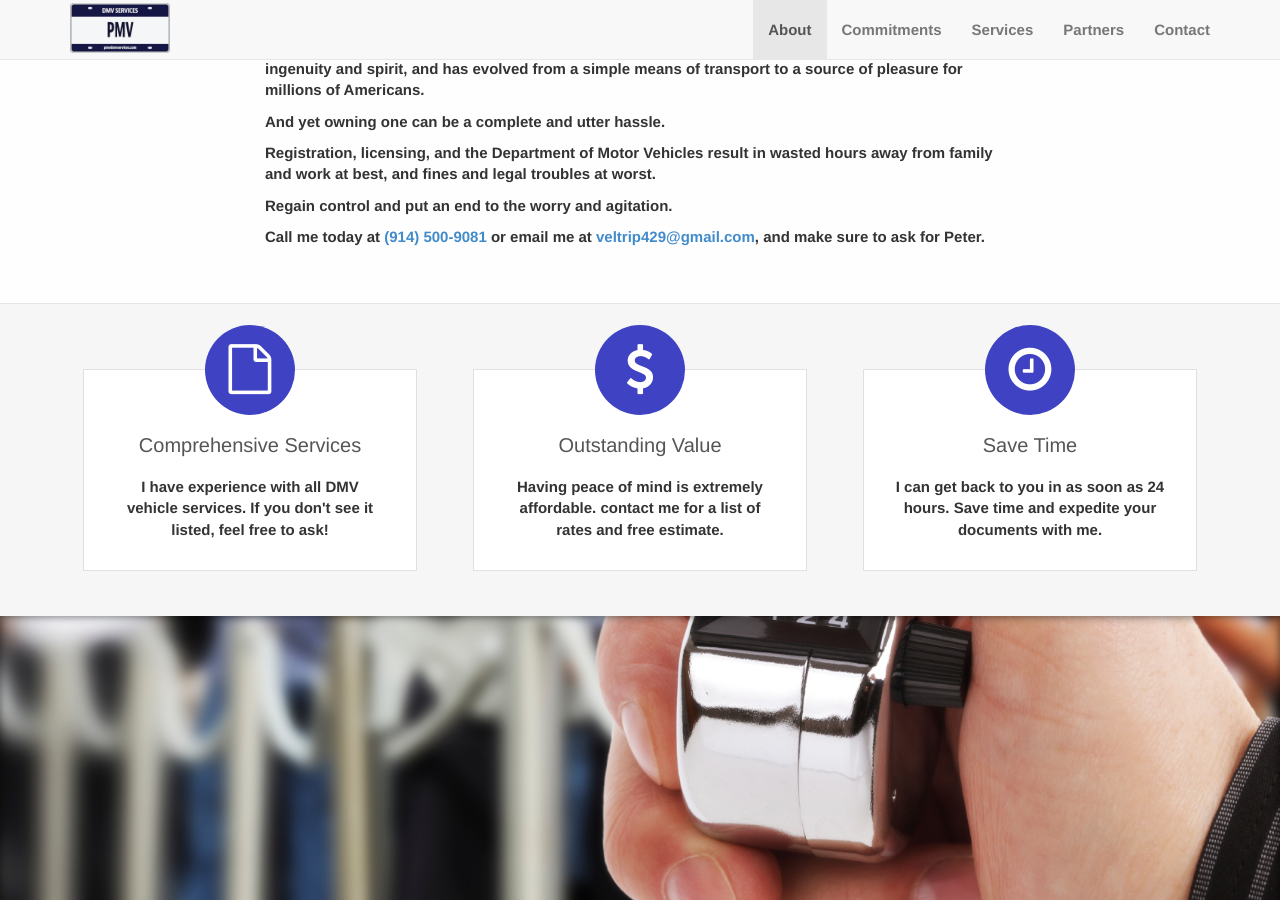
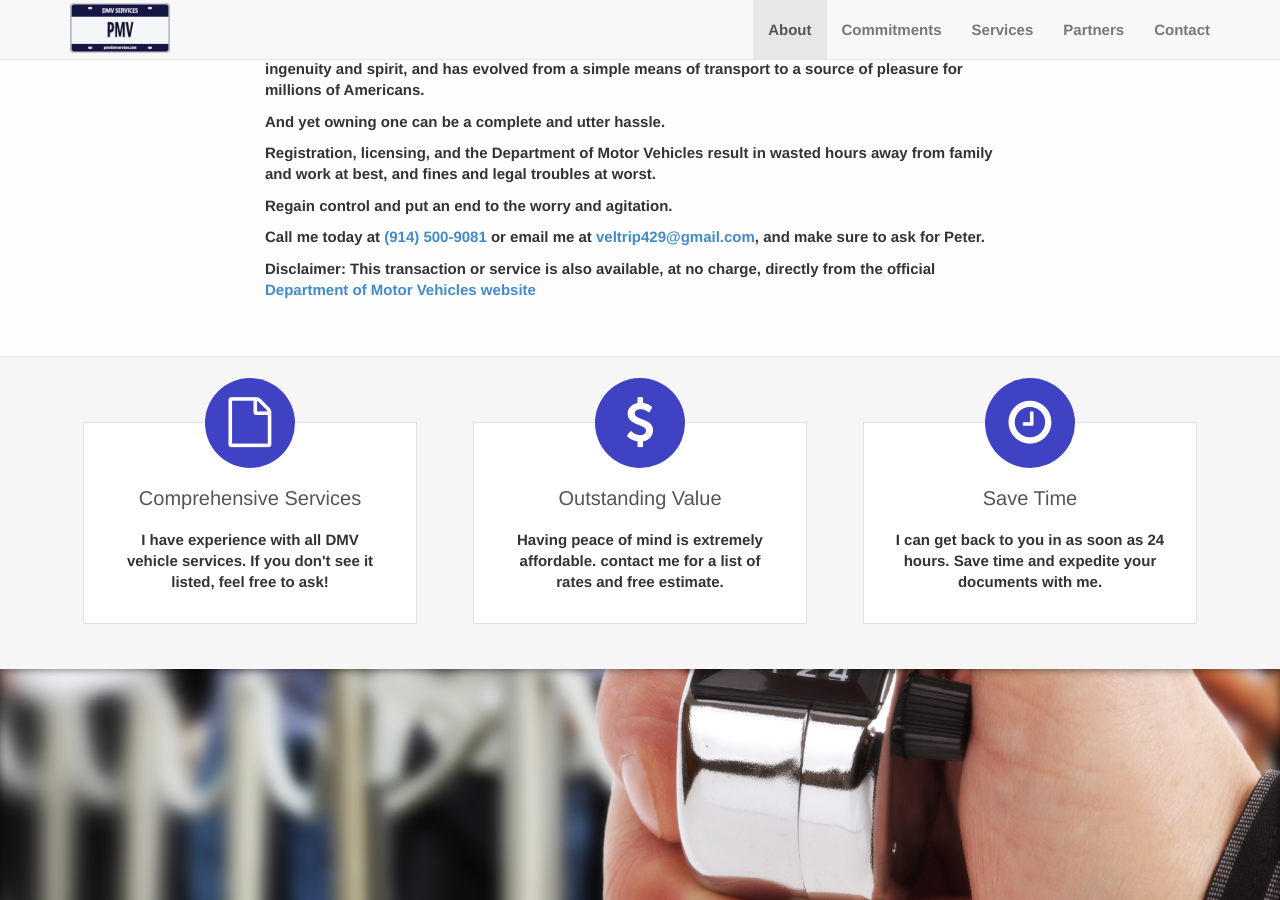
Before and after one commit to 91ferns/peterveltri, a Jekyll site: the page built from index.html, in a window 1280 px wide and 900 px high, scrolled down 1011 px. Built offline with Jekyll 4.4.1, drawn with Linux system fonts in a browser that asks for light colours; nearby versions of some CDN libraries.

Commit message:
Add disclaimer

```diff
--- a/index.html
+++ b/index.html
@@ -42,6 +42,8 @@ title: Peter Veltri | Drive Confident - Rest Assured
           <p>Regain control and put an end to the worry and agitation.</p>
 
           <p>Call me today at <a href="tel:9145009081">(914) 500-9081</a> or email me at <a href="mailto:veltrip429@gmail.com">veltrip429@gmail.com</a>, and make sure to ask for Peter.</p>
+
+          <p><strong>Disclaimer: This transaction or service is also available, at no charge, directly from the official <a href="http://www.nysdmv.com">Department of Motor Vehicles website</a></strong></p>
 
         </div>
 
```
